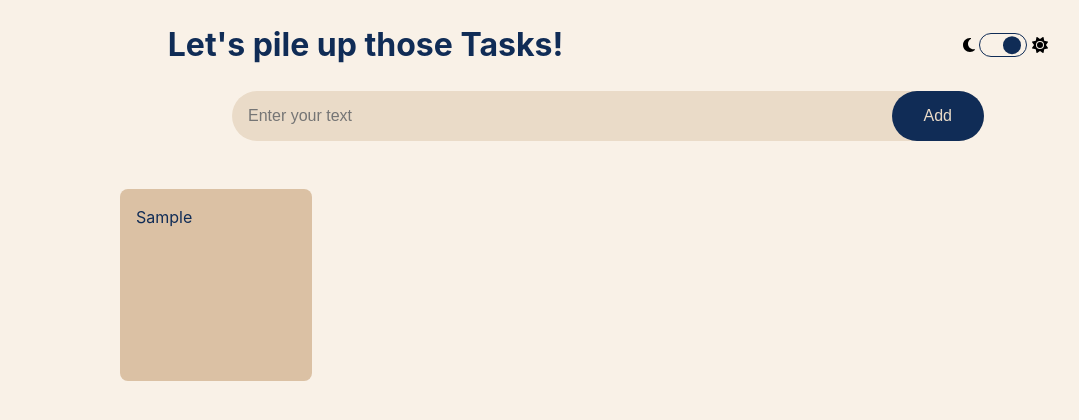
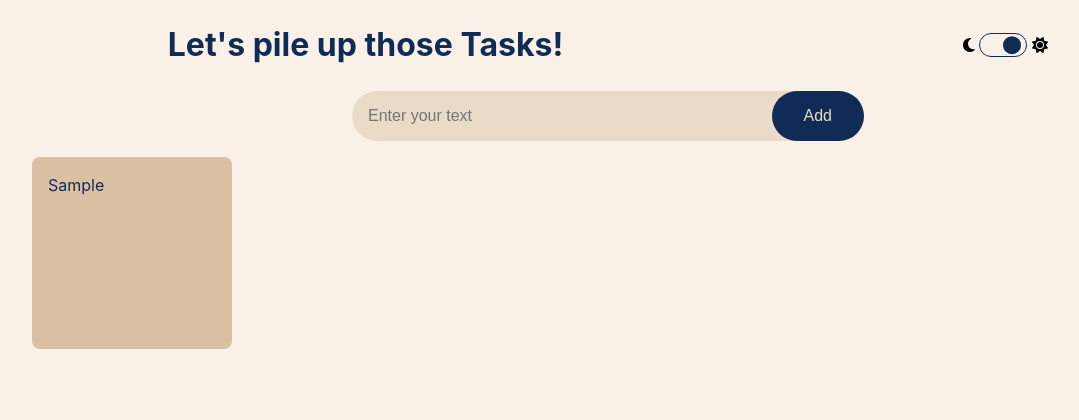
Before and after one commit to joshith3501/ToDoApp, a React (Vite) app: page / in a window 1280 px wide. Both pictures are taken after typing "Sample" into the empty fields and a click on the button "Add". Shown: the top 420 px of the page, without its empty margins (32-1111 px from the left). Built offline with nearby package versions, Linux system fonts and the light colour scheme.

Commit message:
styling the elements

```diff
--- a/src/App.css
+++ b/src/App.css
@@ -1,3 +1,7 @@
+
+
+/* HEADER SECTION */
+
 .header {
   width: 100%;
   display: flex;
@@ -51,53 +55,15 @@
 
 
 
-.add-form {
-  position: relative;
-  display: flex;
-  justify-content: center;
-  align-items: center;
-}
-
-.add-input {
-  width: 45rem;
-  padding: 1rem;
-  font-size: 1em;
-  border: none;
-  border-radius: 5rem;
-  background-color: var(--secondary-clr);
-  color: var(--clr-two);
-}
-
-.app-container:has(.dark-mode) .add-input {
-  color: var(--clr-primary);
-}
-
-.add-input:focus {
-  outline: none;
-}
-
-.add-submit {
-  position: absolute;
-  right: 0;
-  font-size: 1em;
-  padding: 1rem 2rem;
-  background-color: var(--clr-two);
-  color: var(--secondary-clr);
-  border-radius: 4rem;
-  border: none;
-  cursor: pointer;
-}
-
-.dark-mode .add-submit {
-  color: var(--primary-clr);
-}
-
 .list-container {
-  width: 70rem;
+  width: 90%;
   /* border: 0.1rem solid black; */
-  margin: 1rem;
-  display: flex;
-  flex-wrap: wrap;
+  margin-top:1rem;
+  display:grid;
+  grid-template-columns: repeat(auto-fit, minmax(100px, 200px));
+  gap: 1rem;
+  /* display: flex;
+  flex-wrap: wrap; */
 }
 
 .list-element-container {
@@ -109,11 +75,11 @@
   justify-content: space-between;
   position: relative;
   padding: 1rem;
-  margin: 2rem 4.5rem;
+  /* margin: 2rem 4.5rem; */
   background-color: var(--clr-one);
   color: var(--clr-two);
   border-radius: 0.5rem;
-  width: 10rem;
+  /* width: 10rem; */
   height: 10rem;
   font-size: 1em;
 }
--- a/src/App.tsx
+++ b/src/App.tsx
@@ -2,16 +2,10 @@ import { useState, useEffect } from "react";
 import "./App.css";
 import InputField from "./components/InputField";
 import ToDoList from "./components/ToDoList";
-import { MdOutlineDarkMode } from "react-icons/md";
-import { CiLight } from "react-icons/ci";
 import { FontAwesomeIcon } from "@fortawesome/react-fontawesome";
 import  { faMoon, faSun } from '@fortawesome/free-solid-svg-icons'
+import TodoProp from './components/TodoProp';
 
-interface TodoProp {
-  task: string;
-  time: number;
-  isDone: boolean;
-}
 
 function App() {
   let [mode, setMode] = useState("app-container");
@@ -44,7 +38,7 @@ function App() {
     if (todo === "") {
       console.log("no value entered");
     } else {
-      setTodos([...todos, { task: todo, time: Date.now(), isDone: false }]);
+      setTodos([...todos, { task: todo, time: Date.now(), isDone: false, isEdit: false }]);
       setTodo("");
     }
   };
--- a/src/components/InputField.tsx
+++ b/src/components/InputField.tsx
@@ -1,4 +1,5 @@
 import { useRef, useState } from "react";
+import './../styles/inputfield.css';
 
 interface Prop {
   setTodo: React.Dispatch<React.SetStateAction<string>>;
--- a/src/components/ToDo.tsx
+++ b/src/components/ToDo.tsx
@@ -1,15 +1,88 @@
-import TodoProp from './TodoProp';
+import TodoProp from "./TodoProp";
 
 interface Props {
   todo: TodoProp;
+  todos: TodoProp[];
+  setTodos: React.Dispatch<React.SetStateAction<TodoProp[]>>;
 }
 
-const ToDo = ({ todo }: Props) => {
+const ToDo = ({ todo, todos, setTodos }: Props) => {
+  const handleComplete = (e: number) => {
+    let modifierTodo = todos.map((todo) => {
+      if (todo.time === e) {
+        if (todo.isDone) {
+          return { ...todo, isDone: false };
+        }
+        return { ...todo, isDone: true };
+      }
+      return todo;
+    });
+    setTodos(modifierTodo);
+  };
+
+  const handleDelete = (e: number) => {
+    let modifierTodo = todos.filter((todo) => todo.time !== e);
+    setTodos(modifierTodo);
+  };
+
   return (
-    <div className="todo-element">
-      {todo.task};
-    </div>
-  )
-}
+    <article className="list-element-container" key={todo.time}>
+      <div className="element-description">
+        {todo.isEdit ? (
+          <form
+            className="edit-form"
+            onSubmit={(e) => {
+              e.preventDefault();
+              // handleFormSubmit(todo.time);
+              // setIsEdit(false);
+            }}
+          >
+            <input
+              defaultValue={todo.task}
+              className="edit-form-input"
+              onChange={(e) => {
+                // setValue(e.target.value);
+              }}
+            ></input>
+            <button className="edit-form-submit" type="submit">
+              done
+            </button>
+          </form>
+        ) : (
+          <span>{todo.task}</span>
+        )}
+      </div>
 
-export default ToDo
+      {/* SECTION FOR TRIGGERING EDIT, COMPLETE OR DELETE */}
+
+      <aside className="element-state-container">
+        <button
+          className="element-state-modifier task-completed"
+          onClick={() => {
+            handleComplete(todo.time);
+          }}
+        >
+          complete
+        </button>
+        <button
+          className="element-state-modifier task-edit"
+          onClick={() => {
+            // handleEdit(todo.time);
+          }}
+        >
+          edit
+        </button>
+        <button
+          className="element-state-modifier task-delete"
+          onClick={() => {
+            handleDelete(todo.time);
+          }}
+        >
+          delete
+        </button>
+      </aside>
+    </article>
+  );
+};
+
+export default ToDo;
--- a/src/components/ToDoList.tsx
+++ b/src/components/ToDoList.tsx
@@ -1,102 +1,18 @@
 import { useState } from "react";
 import TodoProp from "./TodoProp";
-import { MdOutlineDone, MdEditDocument, MdOutlineDelete } from "react-icons/md";
+import ToDo from "./ToDo";
 interface Props {
   todos: TodoProp[];
   setTodos: React.Dispatch<React.SetStateAction<TodoProp[]>>;
 }
 
 const ToDoList = ({ todos, setTodos }: Props) => {
-  const [isEdit, setIsEdit] = useState(false);
-  const [value, setValue] = useState("");
 
-  const handleComplete = (e: number) => {
-    let modifierTodo = todos.map((todo) => {
-      if (todo.time === e) {
-        if (todo.isDone) {
-          return { ...todo, isDone: false };
-        }
-        return { ...todo, isDone: true };
-      }
-      return todo;
-    });
-    setTodos(modifierTodo);
-  };
-
-  const handleEdit = (e: number) => {
-    setIsEdit(true);
-  };
-
-  const handleDelete = (e: number) => {
-    let modifierTodo = todos.filter((todo) => todo.time !== e);
-    setTodos(modifierTodo);
-  };
-
-  const handleFormSubmit = (e: number) => {
-
-    let modifierTodo = todos.map((todo) => {
-      if (todo.time === e) {
-          todo = { ...todo, task: `${value}` };
-      }
-      return todo;
-    });
-    setTodos(modifierTodo);
-  };
 
   return (
     <section className="list-container">
       {todos.map((todo, index) => (
-        <article className="list-element-container" key={todo.time}>
-          <div className="element-description">
-            {isEdit ? (
-              <form
-                className="edit-form"
-                onSubmit={(e) => {
-                  e.preventDefault();
-                  handleFormSubmit(todo.time);
-                  setIsEdit(false);
-                }}
-              >
-                <input
-                  defaultValue={todo.task}
-                  className="edit-form-input"
-                  onChange={(e) => {
-                    setValue(e.target.value);
-                  }}
-                ></input>
-                <button className="edit-form-submit" type="submit">done</button>
-              </form>
-            ) : (
-              <span>{todo.task}</span>
-            )}
-          </div>
-          <aside className="element-state-container">
-            <button
-              className="element-state-modifier task-completed"
-              onClick={() => {
-                handleComplete(todo.time);
-              }}
-            >
-              <MdOutlineDone />
-            </button>
-            <button
-              className="element-state-modifier task-edit"
-              onClick={() => {
-                handleEdit(todo.time);
-              }}
-            >
-              <MdEditDocument />
-            </button>
-            <button
-              className="element-state-modifier task-delete"
-              onClick={() => {
-                handleDelete(todo.time);
-              }}
-            >
-              <MdOutlineDelete />
-            </button>
-          </aside>
-        </article>
+        <ToDo todo={todo} todos={todos} setTodos={setTodos} />
       ))}
     </section>
   );
--- a/src/components/TodoProp.tsx
+++ b/src/components/TodoProp.tsx
@@ -2,4 +2,5 @@ export default interface TodoProp {
   task: string;
   time: number;
   isDone: boolean;
+  isEdit: boolean;
 }
--- a/src/index.css
+++ b/src/index.css
@@ -2,6 +2,7 @@
   font-family: Inter, system-ui, Avenir, Helvetica, Arial, sans-serif;
   line-height: 1.5;
   font-weight: 400;
+  font-size:clamp(12px, 2vw, 16px);
 /*
   color-scheme: light dark;
   color: rgba(255, 255, 255, 0.87); */
--- /dev/null
+++ b/src/styles/inputfield.css
@@ -0,0 +1,41 @@
+
+.add-form {
+  position: relative;
+  display: flex;
+  justify-content: center;
+  align-items: center;
+}
+
+.add-input {
+  width: clamp(30rem, 40%, 40rem);
+  padding: 1rem;
+  font-size: 1em;
+  border: none;
+  border-radius: 5rem;
+  background-color: var(--secondary-clr);
+  color: var(--clr-two);
+}
+
+.app-container:has(.dark-mode) .add-input {
+  color: var(--clr-primary);
+}
+
+.add-input:focus {
+  outline: none;
+}
+
+.add-submit {
+  position: absolute;
+  right: 0;
+  font-size: 1em;
+  padding: 1rem 2rem;
+  background-color: var(--clr-two);
+  color: var(--secondary-clr);
+  border-radius: 4rem;
+  border: none;
+  cursor: pointer;
+}
+
+.dark-mode .add-submit {
+  color: var(--primary-clr);
+}
```
Also changed, not shown: src/styles/todolist.css (added).
